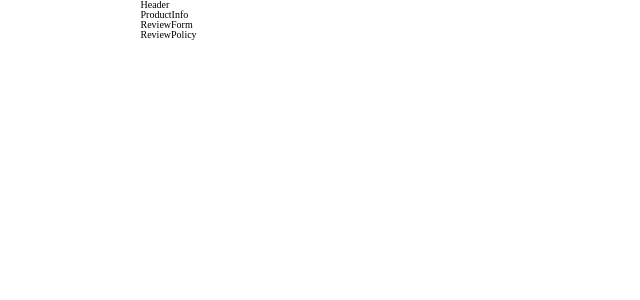
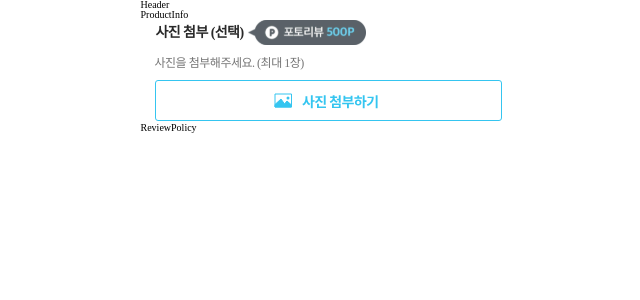
Before and after one commit to SOPT-CDSSeminar/frontend, a React (Create React App) app: page / in a window 1280 px wide. Shown: the top 300 px of the page, without its empty margins (312-952 px from the left). Built offline with nearby package versions, Linux system fonts and the light colour scheme.

Commit message:
[ feat ] 사진 첨부하기 구현
1. ReviewForm 에서 서버로전송할 이미지 파일 state로 정의하고 핸들러 PhotoAttach에 넘겨주기

2. PhotoAttach 에서는 imgbase64로 변환해서 보여주기 기능 구현
👉  FileReadr 사용..
👉  readAsDataURL로 버퍼에 저장!

```diff
--- /dev/null
+++ b/src/components/Review/PhotoAttach.tsx
@@ -0,0 +1,113 @@
+import axios from "axios";
+import React, { useState } from "react";
+import styled, { css } from "styled-components";
+
+import { ICAttachPhotoBtn, ICDeleteBtn, ICPhotoReviewBubble } from "../../asset/icon";
+interface PhotoAttachProps {
+  imgFile?: File;
+  handleImgFile: (selectImgFile: File) => void;
+}
+export default function PhotoAttach(props: PhotoAttachProps) {
+  const { imgFile, handleImgFile } = props;
+  const [imgBase64, setImgBase64] = useState<string>("");
+
+  const handleImageChange = (e: React.ChangeEvent<HTMLInputElement>) => {
+    e.preventDefault();
+
+    if (e.target.files) {
+      const fileList = e.target.files;
+      const reader = new FileReader();
+
+      reader.onloadend = () => {
+        const base64 = reader.result;
+        if (base64) {
+          setImgBase64(base64.toString());
+        }
+      };
+      // 파일을 읽어 버퍼에 저장
+      reader.readAsDataURL(fileList[0]);
+      handleImgFile(fileList[0]);
+    }
+  };
+
+  return (
+    <>
+      <StPhotoAttachWrapper>
+        <Sth2>사진 첨부 (선택)</Sth2>
+        <ICPhotoReviewBubble />
+      </StPhotoAttachWrapper>
+      <Stb3>사진을 첨부해주세요. (최대 1장)</Stb3>
+      <StImageWrapper isAttach={Boolean(imgBase64)}>
+        <p>
+          <ICDeleteBtn />
+        </p>
+        <StImageContent alt="선택" src={imgBase64} />
+      </StImageWrapper>
+      <StPhotoInputWrapper>
+        <label htmlFor="photoFile">
+          <ICAttachPhotoBtn />
+        </label>
+        <input id="photoFile" type="file" onChange={handleImageChange} />
+      </StPhotoInputWrapper>
+    </>
+  );
+}
+const StPhotoAttachWrapper = styled.div`
+  display: flex;
+  align-items: center;
+`;
+const Sth2 = styled.span`
+  width: 9rem;
+  margin-right: 0.3rem;
+  text-align: center;
+  font-family: ${({ theme }) => theme.fonts.ohou_h2};
+  color: ${({ theme }) => theme.colors.ohou_gray06};
+`;
+const Stb3 = styled.p`
+  width: 15rem;
+  margin: 1rem 0rem 0.8rem;
+  font-family: ${({ theme }) => theme.fonts.ohou_b3};
+  color: ${({ theme }) => theme.colors.ohou_gray04};
+`;
+
+const StPhotoInputWrapper = styled(StPhotoAttachWrapper)`
+  & label {
+    cursor: pointer;
+  }
+  & input[type="file"] {
+    position: absolute;
+    width: 34.5rem;
+    height: 4rem;
+
+    background-color: rgba(0, 0, 0, 0.5);
+    overflow: hidden;
+    clip: rect(0, 0, 0, 0);
+    border: 0;
+  }
+`;
+const StImageWrapper = styled.div<{ isAttach: boolean }>`
+  display: none;
+  position: relative;
+  margin-bottom: 1rem;
+  width: 34.6rem;
+  height: 20.4rem;
+  text-align: center;
+  border-radius: 0.3rem;
+  background-color: ${({ theme }) => theme.colors.ohou_gray02};
+
+  & > p {
+    position: absolute;
+    top: 1rem;
+    right: 1rem;
+  }
+  ${({ isAttach }) =>
+    isAttach &&
+    css`
+      display: block;
+    `};
+`;
+
+const StImageContent = styled.img`
+  max-width: 100%;
+  height: 20.4rem;
+`;
--- a/src/components/Review/ReviewForm.tsx
+++ b/src/components/Review/ReviewForm.tsx
@@ -6,7 +6,35 @@
   - 내에서 자유롭게 컴포넌트 분리해도 되고 도입하고 싶은 거 있으면 언제든지 환영 ~~
   - 화이팅텡!
 */
+import React, { useState } from "react";
+import styled from "styled-components";
+
+import PhotoAttach from "./PhotoAttach";
 
 export default function ReviewForm() {
-  return <div>ReviewForm</div>;
+  const [imgFile, setImgFile] = useState<File>();
+  const handleImgFile = (selectImgFile: File) => {
+    setImgFile(selectImgFile);
+  };
+  // 파일 업로드 함수
+  const uploadFile = function (e: React.MouseEvent<HTMLSpanElement, MouseEvent>) {
+    const formData = new FormData();
+    if (imgFile) {
+      formData.append("uploadImage", imgFile, imgFile.name);
+      // const config = {
+      //   Header: {
+      //     "content-type": "multipart/form-data",
+      //   },
+      // };
+      // axios.post('', formData, config);
+    }
+  };
+  return (
+    <StPhotoAttachWrapper>
+      <PhotoAttach imgFile={imgFile} handleImgFile={handleImgFile} />
+    </StPhotoAttachWrapper>
+  );
 }
+const StPhotoAttachWrapper = styled.div`
+  margin: 0rem 1.4rem;
+`;
```
